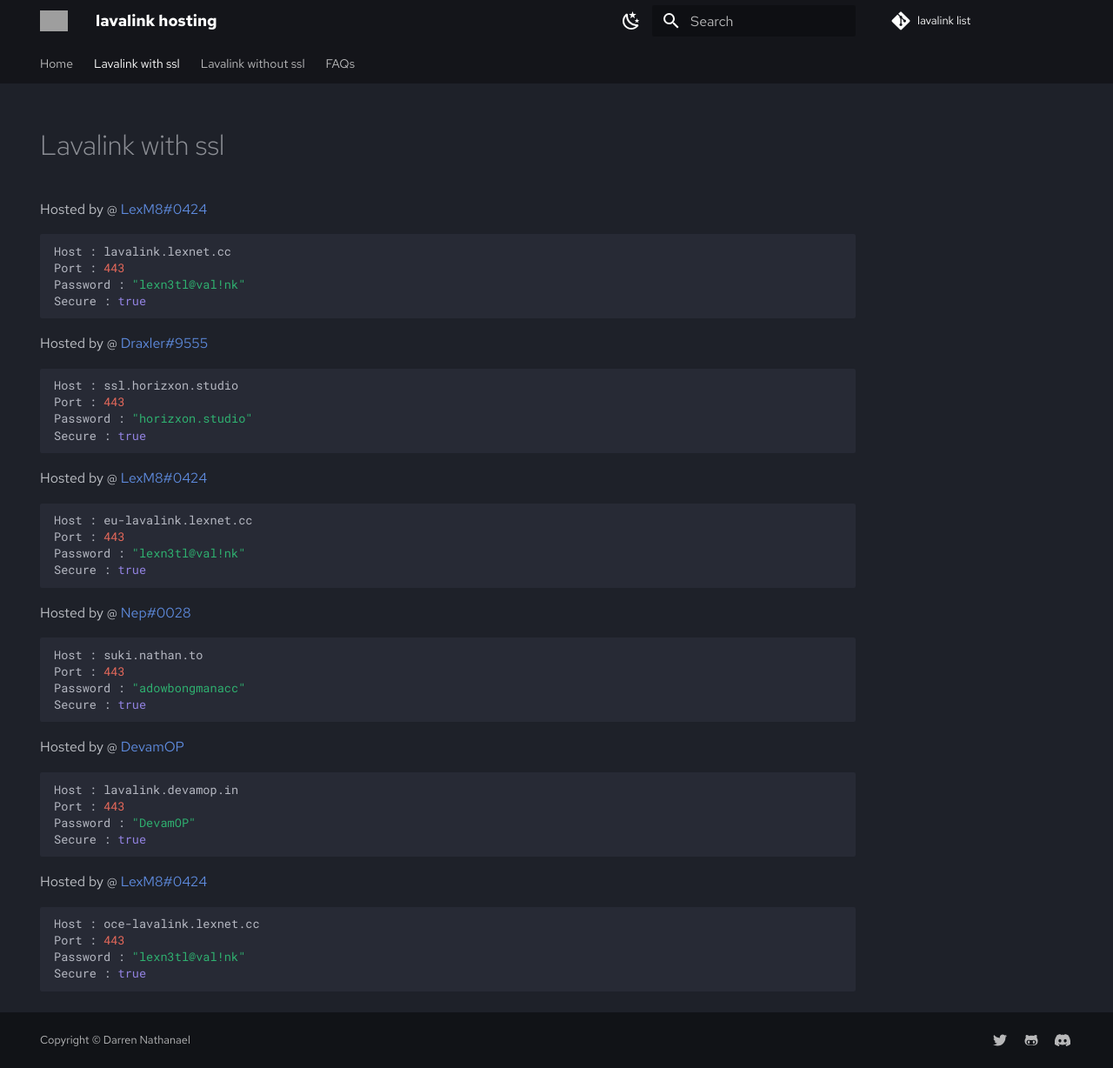
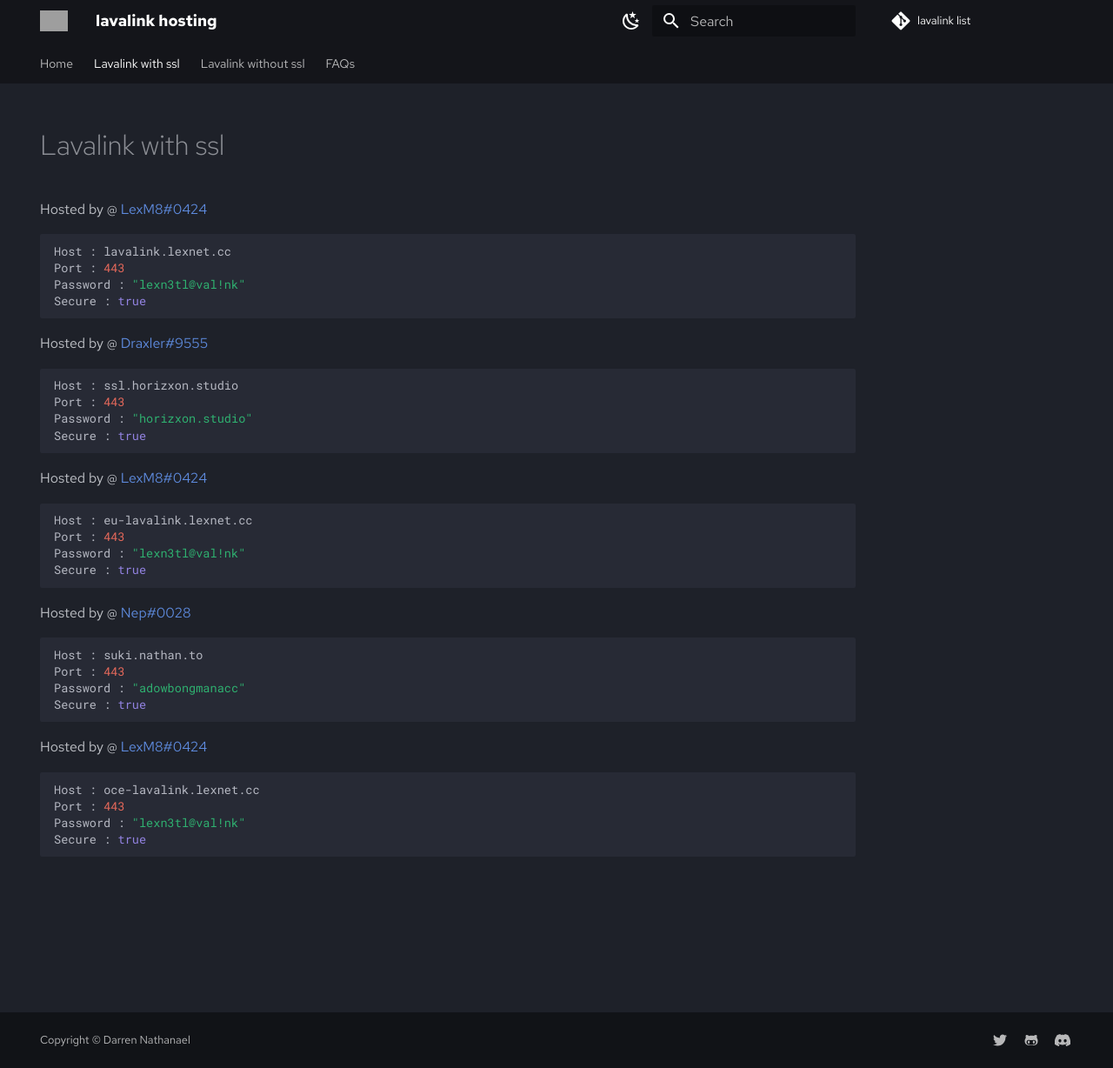
Before and after one commit to DarrenOfficial/lavalink-list, an MkDocs documentation site: the page built from docs/SSL/lavalink-with-ssl.md, in a window 1280 px wide and 1228 px high. Shown: the whole window at 87% size. Built offline with MkDocs 1.6.1 and Material for MkDocs 9.7.7, drawn with Linux system fonts in a browser that asks for light colours; comment, search, counter and statistics services are not loaded; grey boxes are pictures that could not be loaded.

Commit message:
Update lavalink-with-ssl.md

````diff
--- a/docs/SSL/lavalink-with-ssl.md
+++ b/docs/SSL/lavalink-with-ssl.md
@@ -39,14 +39,6 @@ Password : "adowbongmanacc"
 Secure : true
 ```
 
-Hosted by @ [DevamOP](https://bit.ly/m/devam)
-```bash
-Host : lavalink.devamop.in
-Port : 443
-Password : "DevamOP"
-Secure : true
-```
-
 Hosted by @ [LexM8#0424](https://freelavalink.lexnet.cc)
 ```bash
 Host : oce-lavalink.lexnet.cc
````
